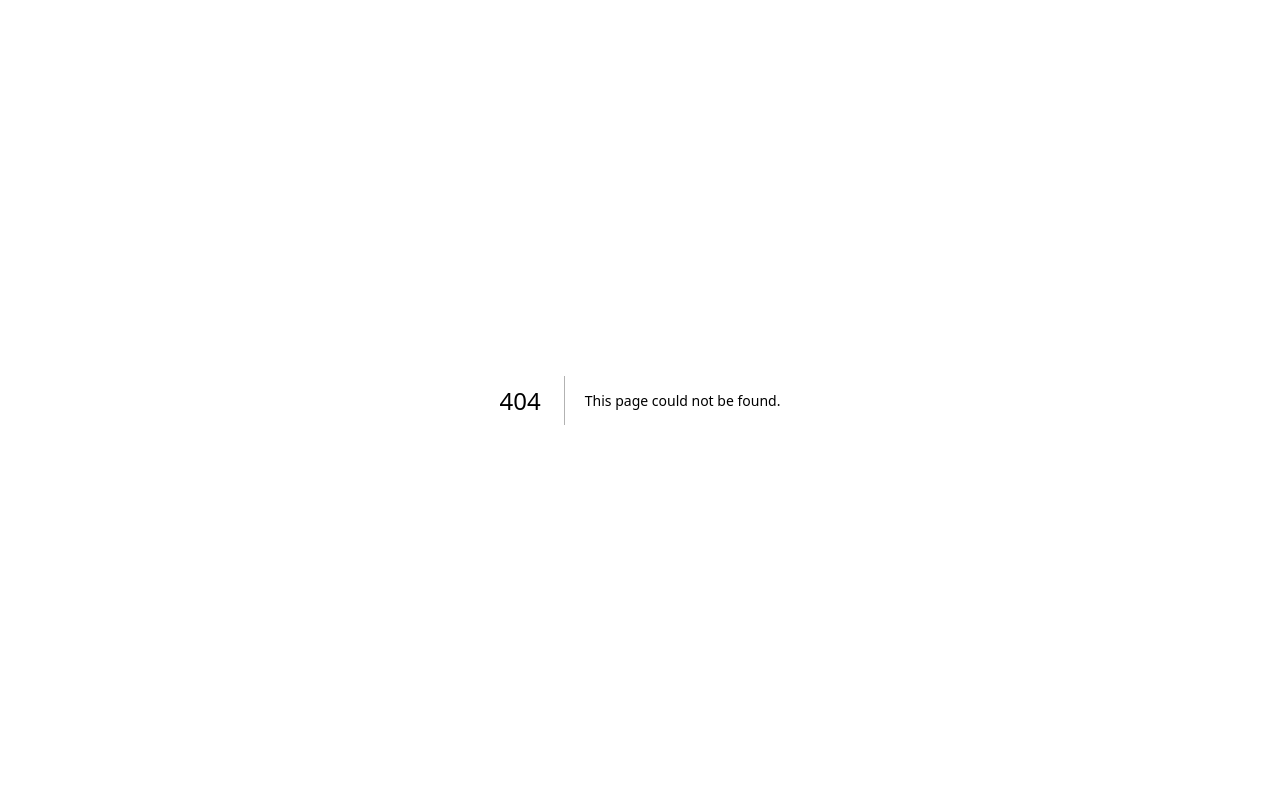
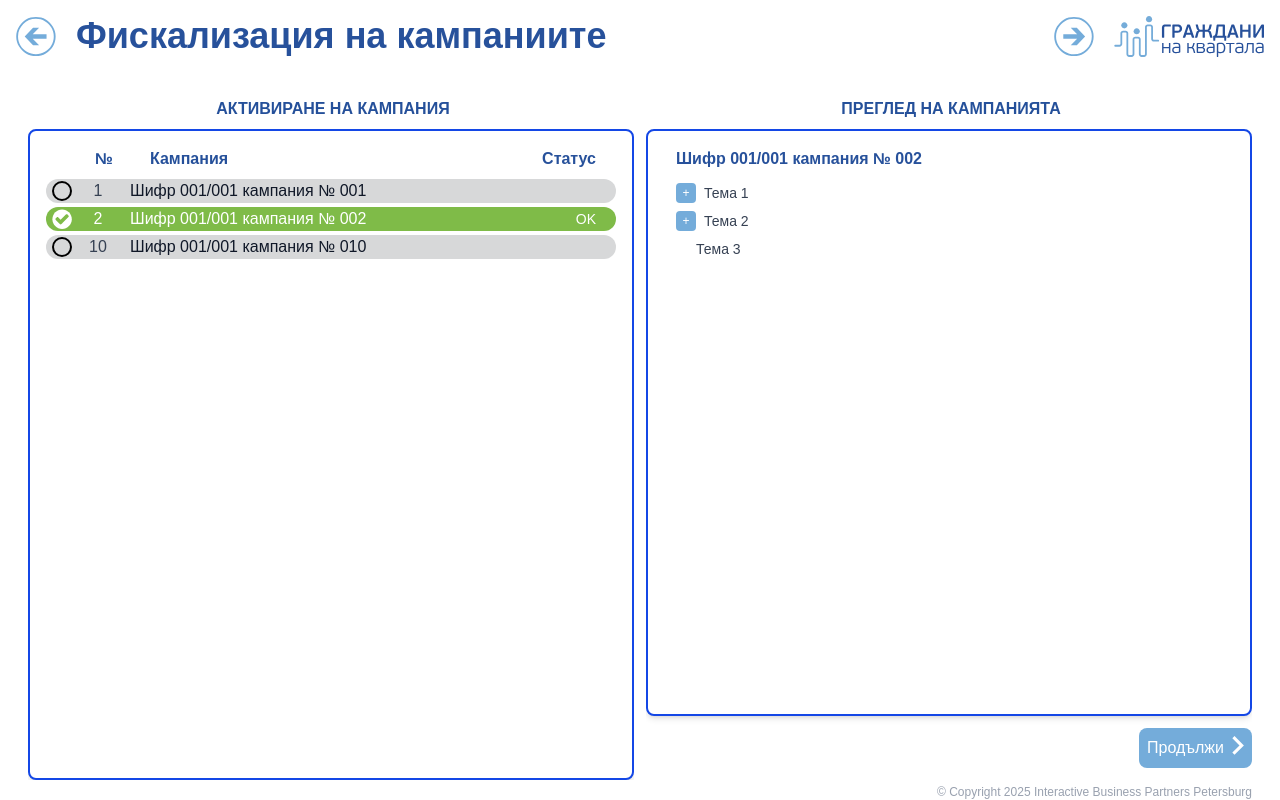
Before and after one commit to MiroslavAtanasov01/gk-web, a Next.js app: page /fisc-campaign in a window 1280 px wide. Before the commit this address had no page. Built offline with nearby package versions, Linux system fonts and the light colour scheme.

Commit message:
new page for archive(still needs some work) and changes to be closer to design

```diff
--- a/src/app/fix-campaign/page.tsx
+++ b/src/app/fisc-campaign/page.tsx
@@ -5,13 +5,16 @@ import Image from "next/image";
 import CampaignTable from "@/components/CampaignTable";
 import TreeView from "@/components/TreeCampaign";
 import { sampleTreeData } from "@/utils/treeData";
+import { useRouter } from "next/navigation";
 
 export default function fixCampaign() {
+  const router = useRouter();
+
   return (
-    <div className="flex flex-col h-screen">
+    <div className="flex h-screen flex-col">
       {/* Header */}
-      <div className="flex justify-around items-center p-4 shrink-0">
-        <div className="flex place-content-center cursor-pointer">
+      <div className="flex shrink-0 p-4">
+        <div className="flex cursor-pointer place-content-center">
           <Image
             src="/images/campaign/back-button.svg"
             alt="back"
@@ -19,50 +22,58 @@ export default function fixCampaign() {
             height={40}
           />
         </div>
-        <div className="text-primary font-bold text-4xl">
-          Фиксализация на Кампаниите
+        <div className="text-primary col-span-4 mr-auto ml-5 text-start text-4xl font-bold">
+          Фискализация на кампаниите
         </div>
-        <div className="flex place-content-center cursor-pointer">
+        <div className="flex cursor-pointer place-content-center">
           <Image
             src="/images/campaign/right-button.svg"
             alt="next"
             width={40}
             height={40}
+            className="mr-5"
+          />
+          <Image
+            src="/images/campaign/logo.svg"
+            alt="logo"
+            width={150}
+            height={80}
+            onClick={() => router.push("/")}
           />
         </div>
       </div>
 
       {/* Main Content */}
-      <div className="flex w-full gap-3 p-1 grow overflow-hidden">
+      <div className="flex w-full grow gap-3 overflow-hidden p-1 px-7">
         {/* Left Side - Campaign Table */}
-        <div className="flex-1 flex flex-col overflow-hidden">
+        <div className="flex flex-1 flex-col overflow-hidden">
           <div className="flex justify-center">
-            <p className="p-5 pl-1 text-[#25509A] font-bold">
+            <p className="pt-5 pb-2 pl-1 font-bold text-[#25509A]">
               АКТИВИРАНЕ НА КАМПАНИЯ
             </p>
           </div>
           <div className="flex-1 overflow-hidden">
-            <CampaignTable showActions={false} />
+            <CampaignTable headerMode="statusDisplay" />
           </div>
         </div>
 
         {/* Right Side - Tree View */}
-        <div className="flex-1 flex flex-col overflow-hidden">
+        <div className="flex flex-1 flex-col overflow-hidden">
           <div className="flex justify-center">
-            <p className="p-5 pl-1 text-[#25509A] font-bold">
+            <p className="pt-5 pb-2 pl-1 font-bold text-[#25509A]">
               ПРЕГЛЕД НА КАМПАНИЯТА
             </p>
           </div>
-          <div className="flex-1 overflow-hidden flex flex-col">
-            <div className="flex-1 p-4 bg-white rounded-lg shadow-md w-full border-2 border-blue-700 mx-auto overflow-hidden">
+          <div className="flex flex-1 flex-col overflow-hidden">
+            <div className="mx-auto w-full flex-1 overflow-hidden rounded-lg border-2 border-blue-700 bg-white p-4 shadow-md">
               <TreeView
                 title="Шифр 001/001 кампания № 002"
                 data={sampleTreeData}
-                className="max-w-md mx-3 h-full"
+                className="mx-3 h-full max-w-md"
               />
             </div>
-            <div className="flex justify-end pr-5 pt-2 shrink-0">
-              <button className="flex bg-secondary text-white p-2 rounded-lg">
+            <div className="flex shrink-0 justify-end py-3">
+              <button className="bg-secondary flex rounded-lg p-2 text-white">
                 Продължи
                 <Image
                   src="/images/campaign/right-arrow.svg"
@@ -76,6 +87,11 @@ export default function fixCampaign() {
           </div>
         </div>
       </div>
+      <div>
+        <p className="pr-7 text-end text-xs text-gray-400">
+          © Copyright 2025 Interactive Business Partners Petersburg
+        </p>
+      </div>
     </div>
   );
 }
--- /dev/null
+++ b/src/app/question-answer-archive/page.tsx
@@ -0,0 +1,90 @@
+"use client";
+
+import Image from "next/image";
+import CampaignTable from "@/components/CampaignTable";
+import { useRouter } from "next/navigation";
+
+export default function fixCampaign() {
+  const router = useRouter();
+
+  return (
+    <div className="flex h-screen flex-col">
+      {/* Header */}
+      <div className="flex shrink-0 p-4">
+        <div className="flex cursor-pointer place-content-center">
+          <Image
+            src="/images/campaign/back-button.svg"
+            alt="back"
+            width={40}
+            height={40}
+          />
+        </div>
+        <div className="text-primary col-span-4 mr-auto ml-5 text-start text-4xl font-bold">
+          Архивиране на въпроси и отговори
+        </div>
+        <div className="flex cursor-pointer place-content-center">
+          <Image
+            src="/images/campaign/right-button.svg"
+            alt="next"
+            width={40}
+            height={40}
+            className="mr-5"
+          />
+          <Image
+            src="/images/campaign/logo.svg"
+            alt="logo"
+            width={150}
+            height={80}
+            onClick={() => router.push("/")}
+          />
+        </div>
+      </div>
+
+      {/* Main Content */}
+      <div className="flex w-full grow gap-3 overflow-hidden p-1 px-7">
+        {/* Left Side - Campaign Table */}
+        <div className="flex flex-1 flex-col overflow-hidden">
+          <div className="flex justify-center">
+            <p className="pt-5 pb-2 pl-1 font-bold text-[#25509A] uppercase">
+              Архив "Въпроси" и "Отговори"
+            </p>
+          </div>
+          <div className="flex-1 overflow-hidden">
+            <CampaignTable headerMode="questions" />
+          </div>
+        </div>
+
+        {/* Right Side - Tree View */}
+        <div className="flex flex-1 flex-col overflow-hidden">
+          <div className="flex justify-center">
+            <p className="pt-5 pb-2 pl-1 font-bold text-[#25509A]">
+              ВИЗУАЛИЗАЦИЯ НА ВЪПРОСА
+            </p>
+          </div>
+          <div className="flex flex-1 flex-col overflow-hidden">
+            <div className="flex-1 overflow-hidden">
+              <CampaignTable headerMode="answers" />
+            </div>
+            <div className="flex shrink-0 justify-end py-3">
+              <button className="bg-secondary flex rounded-lg p-2 text-white">
+                Продължи
+                <Image
+                  src="/images/campaign/right-arrow.svg"
+                  alt="campaign"
+                  width={20}
+                  height={25}
+                  className="pl-2"
+                />
+              </button>
+            </div>
+          </div>
+        </div>
+      </div>
+      <div>
+        <p className="pr-7 text-end text-xs text-gray-400">
+          © Copyright 2025 Interactive Business Partners Petersburg
+        </p>
+      </div>
+    </div>
+  );
+}
--- a/src/app/register/page.tsx
+++ b/src/app/register/page.tsx
@@ -90,7 +90,7 @@ export default function RegisterPage() {
             width={700}
             height={273}
           />
-          <h2 className="text-4xl font-bold text-[var(--color-secondary)] mb-5 mt-10 ml-13 w-md">
+          <h2 className="text-4xl font-bold text-secondary mb-5 mt-10 ml-13 w-md">
             Регистрация на първи потребител
           </h2>
           <form onSubmit={handleSubmit} className="w-sm ml-13">
@@ -147,14 +147,14 @@ export default function RegisterPage() {
               <button
                 type="button"
                 onClick={() => router.push("/login")}
-                className="py-2 w-full rounded-lg bg-[var(--color-gray-light)] text-white text-2xl hover:bg-gray-300 cursor-pointer"
+                className="py-2 w-full rounded-lg bg-gray-light text-white text-2xl hover:bg-gray-300 cursor-pointer"
               >
                 Отмяна
               </button>
               <button
                 type="submit"
                 disabled={loadingRegister}
-                className="w-full py-2 rounded-lg bg-[var(--color-secondary)] text-white text-2xl hover:bg-[var(--color-primary)] flex items-center justify-center relative cursor-pointer"
+                className="w-full py-2 rounded-lg bg-secondary text-white text-2xl hover:bg-primary flex items-center justify-center relative cursor-pointer"
               >
                 {loadingRegister ? "Регистриране..." : "Вход"}
                 {!loadingRegister && (
--- a/src/app/topic-campaign/page.tsx
+++ b/src/app/topic-campaign/page.tsx
@@ -9,7 +9,7 @@ export default function NewsCampaignPage() {
       title="СЪЗДАВАНЕ НА КАМПАНИЯ - ТЕМА"
       leftIcon="/images/campaign/campaign.svg"
       leftTitle="КАМПАНИЯ"
-      rightIcon="/images/campaign/questions-blue.svg"
+      rightIcon="/images/campaign/topic.svg"
       rightTitle="ТЕМА"
       leftContent={<CampaignTable />}
       rightContent={<CampaignTable />}
--- a/src/components/ButtonBar.tsx
+++ b/src/components/ButtonBar.tsx
@@ -68,7 +68,7 @@ const ButtonBar: React.FC = () => {
   return (
     <div className="flex items-stretch justify-between gap-1 bg-gray-100 p-1 py-2">
       {/* Logo Section */}
-      <div className="flex cursor-pointer items-center justify-center rounded-2xl border-2 border-[var(--color-primary)] bg-white px-5 py-5 shadow-lg shadow-gray-400 transition duration-150 ease-in-out hover:bg-gray-100">
+      <div className="flex cursor-pointer items-center justify-center rounded-2xl border-2 border-primary bg-white px-5 py-5 shadow-lg shadow-gray-400 transition duration-150 ease-in-out hover:bg-gray-100">
         <Image
           src="/images/campaigns/logo.svg"
           alt="ГРАЖДАНИ на квартала Logo"
@@ -83,7 +83,7 @@ const ButtonBar: React.FC = () => {
           <button
             key={button.id}
             style={{ width: button.large ? "200px" : "100px" }}
-            className="flex flex-grow cursor-pointer flex-col items-center justify-center gap-2 rounded-xl border-2 border-[var(--color-secondary)] bg-[radial-gradient(circle,#74ACDA,_#25509A)] px-3 py-2 text-center text-white transition duration-150 ease-in-out hover:opacity-80"
+            className="flex flex-grow cursor-pointer flex-col items-center justify-center gap-2 rounded-xl border-2 border-secondary bg-[radial-gradient(circle,#74ACDA,_#25509A)] px-3 py-2 text-center text-white transition duration-150 ease-in-out hover:opacity-80"
             onClick={() => {
               router.push(buttonsLinks[button.label]);
             }}
@@ -101,7 +101,7 @@ const ButtonBar: React.FC = () => {
         ))}
       </div>
       {/* Date/Time Section */}
-      <div className="flex min-w-[100px] flex-col items-center justify-center rounded-xl border-2 border-[var(--color-primary)] bg-white px-4 py-2 text-[var(--color-primary)]">
+      <div className="flex min-w-[100px] flex-col items-center justify-center rounded-xl border-2 border-primary bg-white px-4 py-2 text-primary">
         <span className="text-3xl font-bold">{time}</span>
         <span className="text-lg">{date}</span>
       </div>
--- a/src/components/CampaignLayout.tsx
+++ b/src/components/CampaignLayout.tsx
@@ -31,12 +31,12 @@ const CampaignLayout: React.FC<CampaignLayoutProps> = ({
       <Navbar />
 
       {/* Page Title */}
-      <p className="text-center w-full text-[var(--color-primary)] p-3 font-bold text-2xl tracking-wide">
+      <p className="text-center w-full text-primary p-3 font-bold text-2xl tracking-wide">
         {title}
       </p>
 
       {/* Two Columns */}
-      <div className="flex w-full gap-3 p-1 flex-1 overflow-hidden">
+      <div className="flex w-full gap-3 p-1 px-7 flex-1 overflow-hidden">
         {/* Left Column */}
         <div className="flex-1 flex flex-col overflow-hidden">
           <div className="flex justify-center items-center">
@@ -66,7 +66,7 @@ const CampaignLayout: React.FC<CampaignLayoutProps> = ({
           </div>
           <div className="flex-1 overflow-hidden flex flex-col">
             <div className="flex-1 overflow-hidden">{rightContent}</div>
-            <div className="flex justify-end pr-5 pt-2 shrink-0">
+            <div className="flex justify-end  p-3 shrink-0">
               <button
                 onClick={onSave}
                 className="flex bg-secondary text-white p-2 rounded-lg"
@@ -84,6 +84,11 @@ const CampaignLayout: React.FC<CampaignLayoutProps> = ({
           </div>
         </div>
       </div>
+      <div>
+        <p className="text-end text-xs text-gray-400 pr-7">
+          © Copyright 2025 Interactive Business Partners Petersburg
+        </p>
+      </div>
     </div>
   );
 };
--- a/src/components/CampaignTable.tsx
+++ b/src/components/CampaignTable.tsx
@@ -1,56 +1,50 @@
 "use client";
 
 import React, { useState } from "react";
-// import { useRouter } from "next/navigation"; // Keep if needed
 import Image from "next/image";
-import "@/styles/campaign.css"; // Make sure this path is correct
+import "@/styles/campaign.css";
 
-// --- Icons ---
-const IconUncheckedCircle = ({ className }) => (
-  <span className={className}>⚪</span>
-);
-const IconCheckedCircle = ({ className }) => (
-  <span className={className}>✔️</span>
+const IconUncheckedCircle = ({ className }: { className?: string }) => (
+  <div
+    className={`${className} h-5 w-5 rounded-full border-2 border-black`}
+    style={{ backgroundColor: "transparent" }}
+  />
 );
 
-// --- Data (add more items to make scrolling likely) ---
+const IconCheckedCircle = ({ className }: { className?: string }) => (
+  <Image
+    src="/images/campaign/check.svg"
+    alt="Checked"
+    width={20}
+    height={20}
+    className={className}
+  />
+);
+
 const campaignData = [
   { id: 1, code: "001/001", name: "кампания № 001" },
   { id: 2, code: "001/001", name: "кампания № 002" },
-  { id: 3, code: "001/001", name: "кампания № 003" },
-  { id: 4, code: "001/001", name: "кампания № 004" },
-  { id: 5, code: "001/001", name: "кампания № 005" },
-  { id: 6, code: "001/001", name: "кампания № 006" },
-  { id: 7, code: "001/001", name: "кампания № 007" },
-  { id: 8, code: "001/001", name: "кампания № 008" },
-  { id: 9, code: "001/001", name: "кампания № 009" },
   { id: 10, code: "001/001", name: "кампания № 010" },
 ];
 
-function CampaignTable({ showActions = true }) {
+type HeaderMode = "mainActions" | "statusDisplay" | "questions" | "answers";
+
+interface CampaignTableProps {
+  headerMode?: HeaderMode;
+}
+
+function CampaignTable({ headerMode = "mainActions" }: CampaignTableProps) {
   const [selectedId, setSelectedId] = useState(2);
 
-  const handleRowClick = (id) => {
+  const handleRowClick = (id: number) => {
     setSelectedId(id);
     console.log(`Selected campaign ID: ${id}`);
   };
 
-  return (
-    <div className="flex flex-col h-full p-4 bg-white rounded-lg shadow-md w-full max-w-2xl mx-auto border-2 border-blue-700">
-      {/* Header Row */}
-      <div className="flex justify-between items-center mb-4 pb-2 border-b border-gray-200 pr-2">
-        <div className="flex items-center space-x-4">
-          <div className="w-8 mr-1"></div>
-          <span className="font-semibold w-11 text-center text-[var(--color-text-secondary)]">
-            №
-          </span>
-          <span className="font-semibold ml-2 mr-2 text-[var(--color-text-secondary)]">
-            Кампания
-          </span>
-        </div>
-
-        {/* Conditional actions */}
-        {showActions ? (
+  const renderHeaderActions = () => {
+    switch (headerMode) {
+      case "mainActions":
+        return (
           <div className="flex items-center space-x-2">
             <button className="btn-primary">
               <Image
@@ -107,47 +101,161 @@ function CampaignTable({ showActions = true }) {
               <p className="pr-2">Експорт</p>
             </button>
           </div>
-        ) : (
-          <div className="font-semibold mr-5 text-primary">Статус</div>
-        )}
+        );
+      case "statusDisplay":
+        return <div className="text-primary mr-5 font-semibold">Статус</div>;
+      case "questions":
+        return null;
+      case "answers":
+        return null;
+      default:
+        return null;
+    }
+  };
+
+  const renderHeaderTitles = () => {
+    switch (headerMode) {
+      case "mainActions":
+      case "statusDisplay":
+        return (
+          <>
+            <div className="mr-1 w-8"></div>{" "}
+            <span className="text-text-secondary w-11 text-center font-semibold">
+              №
+            </span>
+            <span className="text-text-secondary mr-2 ml-2 font-semibold">
+              Кампания
+            </span>
+          </>
+        );
+      case "questions":
+        return (
+          <>
+            <div className="mr-1 w-8"></div>{" "}
+            <span className="text-text-secondary w-11 text-center font-semibold">
+              №
+            </span>
+            <span className="text-text-secondary mr-2 ml-2 font-semibold">
+              Въпрос
+            </span>
+          </>
+        );
+      case "answers":
+        return (
+          <div className="text-text-secondary w-full text-center font-semibold">
+            Въпрос номер {selectedId}
+          </div>
+        );
+      default:
+        return (
+          <>
+            <div className="mr-1 w-8"></div>
+            <span className="text-text-secondary w-11 text-center font-semibold">
+              №
+            </span>
+            <span className="text-text-secondary mr-2 ml-2 font-semibold">
+              Кампания
+            </span>
+          </>
+        );
+    }
+  };
+
+  return (
+    <div className="flex h-full w-full flex-col rounded-lg border-2 border-blue-700 bg-white p-4 shadow-md">
+      {/* Header Row */}
+      <div className="mb-2 flex items-center justify-between">
+        <div className="flex items-center space-x-4">
+          {renderHeaderTitles()}
+        </div>
+
+        {renderHeaderActions()}
       </div>
 
       {/* Data Rows */}
-      <div className="custom-scrollbar flex-1 overflow-y-auto pr-1 space-y-1 min-h-0">
-        {campaignData.map((campaign, index) => {
-          const isSelected = campaign.id === selectedId;
+
+      <div className="custom-scrollbar min-h-0 flex-1 space-y-1 overflow-y-auto">
+        {campaignData.map((item, index) => {
+          const isSelected = item.id === selectedId;
           const isEven = index % 2 === 0;
+
+          let rowContent;
+          if (headerMode === "mainActions" || headerMode === "statusDisplay") {
+            rowContent = (
+              <>
+                <span
+                  className={`w-8 text-center ${isSelected ? "" : "text-gray-700"}`}
+                >
+                  {item.id}
+                </span>
+                <span className={`ml-4 ${isSelected ? "" : "text-gray-900"}`}>
+                  Шифр {item.code} {item.name}{" "}
+                </span>
+              </>
+            );
+          } else if (headerMode === "questions") {
+            rowContent = (
+              <>
+                <span
+                  className={`w-8 text-center ${isSelected ? "" : "text-gray-700"}`}
+                >
+                  {item.id}
+                </span>
+                <span className={`ml-4 ${isSelected ? "" : "text-gray-900"}`}>
+                  {item.name}{" "}
+                </span>
+              </>
+            );
+          } else if (headerMode === "answers") {
+            rowContent = (
+              <>
+                <span
+                  className={`w-8 text-center ${isSelected ? "" : "text-gray-700"}`}
+                >
+                  {item.id}
+                </span>
+                <span className={`ml-4 ${isSelected ? "" : "text-gray-900"}`}>
+                  {item.name}{" "}
+                </span>
+              </>
+            );
+          } else {
+            rowContent = (
+              <>
+                <span
+                  className={`w-8 text-center ${isSelected ? "" : "text-gray-700"}`}
+                >
+                  {item.id}
+                </span>
+                <span className={`ml-4 ${isSelected ? "" : "text-gray-900"}`}>
+                  Шифр {item.code} {item.name}
+                </span>
+              </>
+            );
+          }
 
           return (
             <div
-              key={campaign.id}
-              onClick={() => handleRowClick(campaign.id)}
-              className={`flex items-center p-1 rounded-lg cursor-pointer transition duration-150 ease-in-out mr-1 ${
+              key={item.id}
+              onClick={() => handleRowClick(item.id)}
+              className={`flex cursor-pointer items-center rounded-xl transition duration-150 ease-in-out ${
                 isSelected
-                  ? "bg-[#7FBB48] text-white font-semibold"
+                  ? "bg-[#7FBB48] font-normal text-white"
                   : isEven
-                    ? "bg-white hover:bg-gray-400 text-gray-800"
-                    : "bg-[#D7D8D9] hover:bg-gray-400 text-gray-800"
+                    ? "bg-[#D7D8D9] text-gray-800 hover:bg-gray-400"
+                    : "bg-white text-gray-800 hover:bg-gray-400"
               }`}
             >
-              <div className="w-8 flex justify-center items-center mr-1">
+              <div className="mr-1 flex w-8 items-center justify-center">
                 {isSelected ? (
                   <IconCheckedCircle className="text-xl" />
                 ) : (
-                  <IconUncheckedCircle className="text-xl text-gray-500" />
+                  <IconUncheckedCircle className="text-xl" />
                 )}
               </div>
-              <span
-                className={`w-8 text-center ${isSelected ? "" : "text-gray-700"}`}
-              >
-                {campaign.id}
-              </span>
-              <span className={`ml-4 ${isSelected ? "" : "text-gray-900"}`}>
-                Шифр {campaign.code} {campaign.name}
-              </span>
-
-              {isSelected && !showActions && (
-                <span className="ml-auto mr-5  text-sm">OK</span>
+              {rowContent}
+              {isSelected && headerMode === "statusDisplay" && (
+                <span className="mr-5 ml-auto text-sm">OK</span>
               )}
             </div>
           );
--- a/src/components/HomepageTabs2.tsx
+++ b/src/components/HomepageTabs2.tsx
@@ -38,7 +38,7 @@ export default function Tab({ image, text, percents, onClick }: TabProps) {
         className={`${styles.icon} rounded`}
       />
 
-      <p className="text-base font-semibold flex-1 text-[var(--color-text-secondary)] pl-2">
+      <p className="text-base font-semibold flex-1 text-text-secondary pl-2">
         {text}
       </p>
 
--- a/src/components/InputFIeld.tsx
+++ b/src/components/InputFIeld.tsx
@@ -13,7 +13,7 @@ export const InputField = ({
   onChange: (e: React.ChangeEvent<HTMLInputElement>) => void;
   name: string;
 }) => (
-  <div className="flex items-center border-2 border-[var(--color-secondary)] rounded-2xl mb-4 p-2 bg-white focus-within:ring-2 focus-within:ring-[var(--color-primary)] focus-within:border-[var(--color-primary)] transition duration-200">
+  <div className="flex items-center border-2 border-secondary)] rounded-2xl mb-4 p-2 bg-white focus-within:ring-2 focus-within:ring-primary focus-within:border-primary transition duration-200">
     <span className="text-gray-400 mr-3">{icon}</span>
     <input
       type={type}
```
Also changed, not shown: src/app/login/page.tsx (+4 -4 lines), src/app/page.tsx (+8 -8 lines), src/components/Navbar.tsx (+10 -8 lines), public/images/campaign/check.svg (added).
